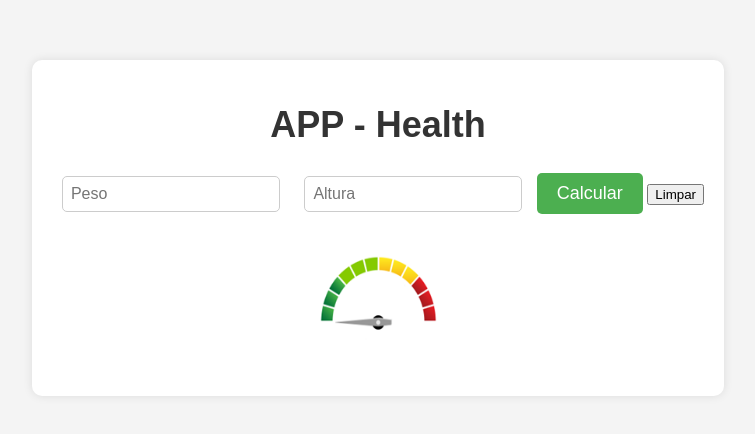
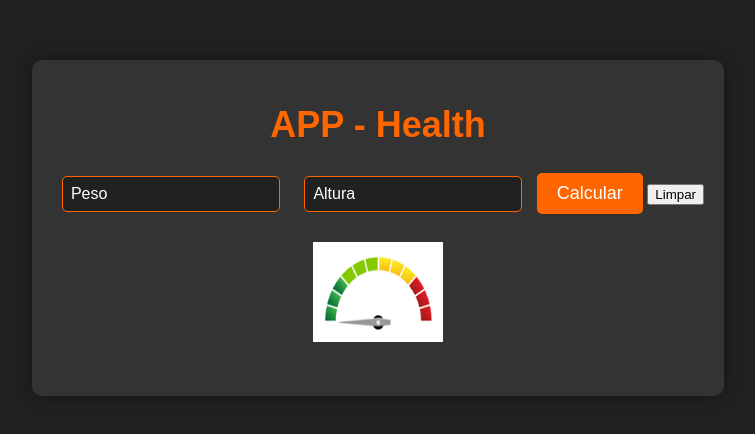
Before and after one commit to Luizynhoo/JavaScript, a plain HTML site: page JavaScript/appHealth/index.html in a window 1280 px wide. Shown: the part 172-606 px from the top of the page, without its empty margins (262-1017 px from the left). Drawn offline with Linux system fonts and the light colour scheme.

Commit message:
Add files via upload

```diff
--- a/JavaScript/appHealth/style.css
+++ b/JavaScript/appHealth/style.css
@@ -1,6 +1,7 @@
 body {
-    font-family: Arial, sans-serif;
-    background-color: #f4f4f4;
+    font-family: 'Arial', sans-serif;
+    background-color: #212121;
+    color: #ffffff;
     margin: 0;
     padding: 0;
     display: flex;
@@ -11,16 +12,16 @@ body {
 
 #main {
     text-align: center;
-    background-color: #fff;
+    background-color: #333;
     padding: 20px;
     border-radius: 10px;
-    box-shadow: 0px 0px 10px 0px rgba(0,0,0,0.1);
+    box-shadow: 0px 0px 20px 0px rgba(0, 0, 0, 0.4);
 }
 
 h1 {
     font-size: 36px;
     margin-bottom: 20px;
-    color: #333;
+    color: #ff6600; /* Laranja para o tema Halloween */
 }
 
 .Caixa {
@@ -28,13 +29,19 @@ h1 {
     padding: 8px;
     font-size: 16px;
     width: 200px;
-    border: 1px solid #ccc;
+    border: 1px solid #ff6600; /* Laranja para o tema Halloween */
     border-radius: 5px;
+    background-color: #212121; /* Fundo escuro para contrastar com a borda laranja */
+    color: #ffffff;
 }
 
-.calcular {
-    background-color: #4caf50;
-    color: white;
+.Caixa::placeholder {
+    color: #ffffff;
+}
+
+.calcular, .calcular:hover {
+    background-color: #ff6600; /* Laranja para o tema Halloween */
+    color: #ffffff;
     padding: 10px 20px;
     border: none;
     cursor: pointer;
@@ -42,17 +49,22 @@ h1 {
     border-radius: 5px;
 }
 
-.calcular:hover {
-    background-color: #45a049;
-}
-
 #grafico {
-    width: 140px;
+    width: 130px;
     height: 100px;
     margin: 20px 0;
 }
 
 h3, h4 {
     margin: 10px 0;
-    color: #333;
+    color: #ff6600; /* Laranja para o tema Halloween */
 }
+
+
+input[type=number]::-webkit-inner-spin-button{
+    -webkit-appearance: none;
+}
+input[type=number]{
+    -moz-appearance: textfield;
+    appearance: textfield;
+}
```
